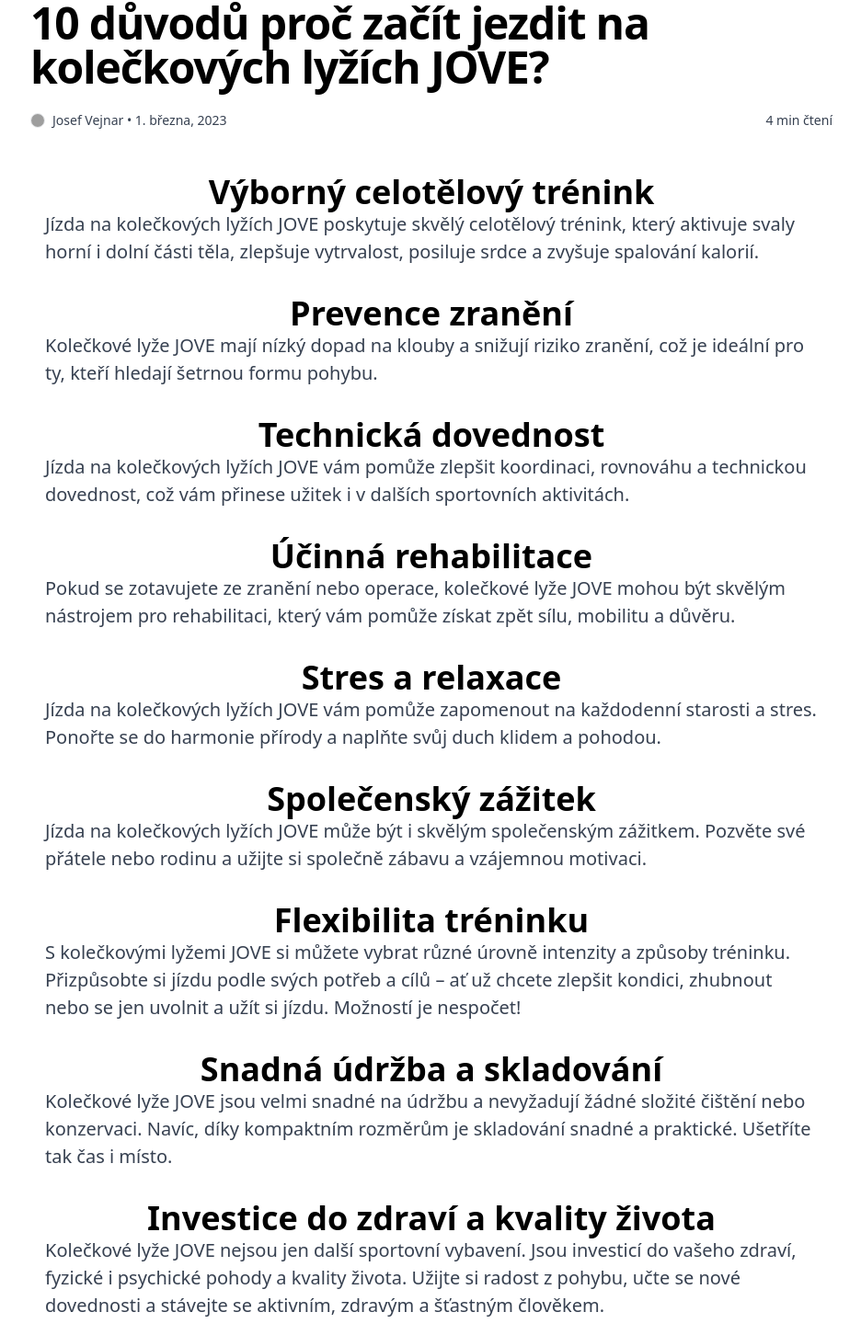
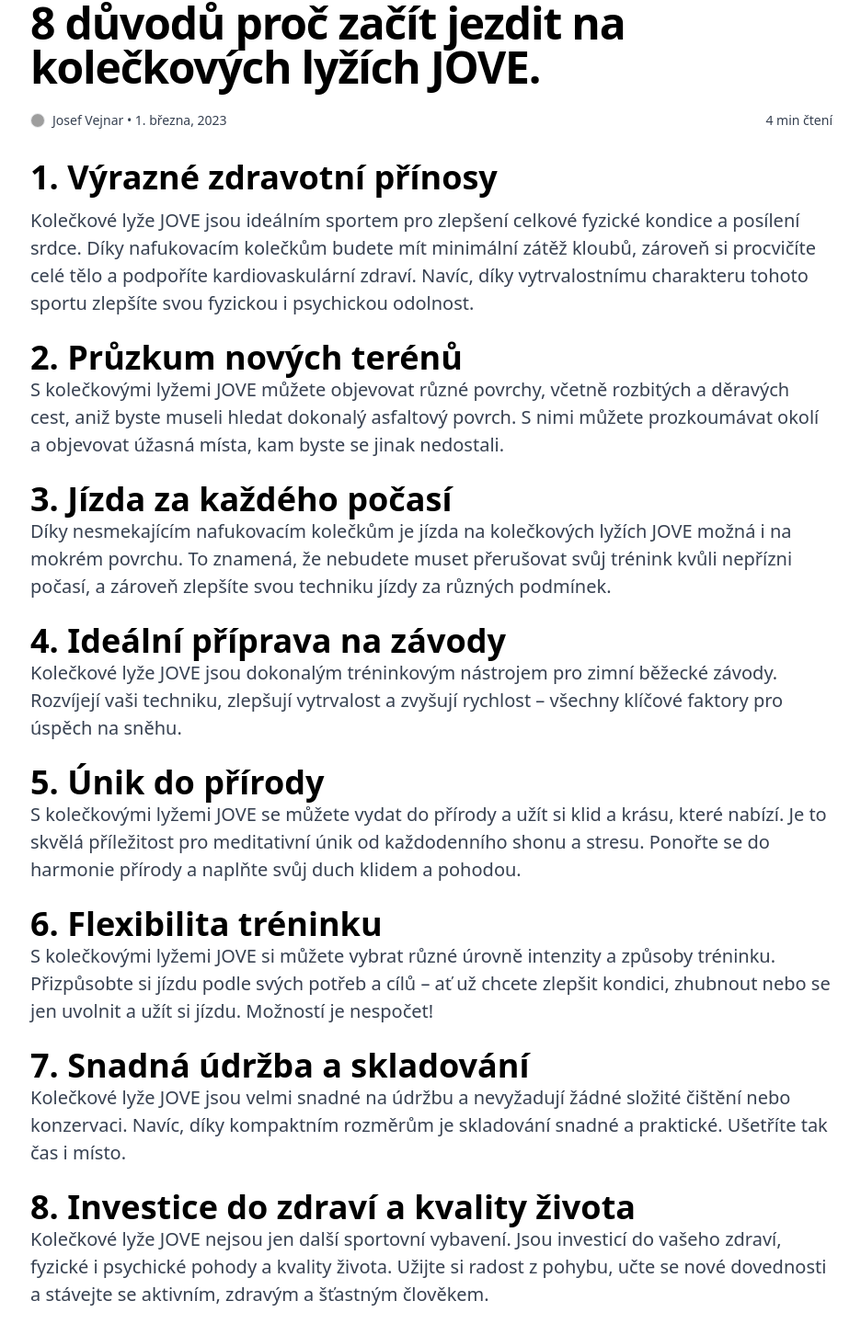
Before and after one commit to LukasMitlener/next-jove, a Next.js app: page /proc-zacit-jezdit-na-koleckovych-lyzich-jove in a window 1280 px wide. Shown: the part 503-1955 px from the top of the page at 92% size, without its empty margins (171-1107 px from the left). Built offline with nearby package versions, Linux system fonts and the light colour scheme; grey boxes are pictures that could not be loaded.

Commit message:
Add files via upload

```diff
--- a/pages/proc-zacit-jezdit-na-koleckovych-lyzich-jove.jsx
+++ b/pages/proc-zacit-jezdit-na-koleckovych-lyzich-jove.jsx
@@ -19,7 +19,7 @@
         <article className="space-y-8">
           <div className="space-y-6">
             <Image className="object-cover object-center w-full h-96 rounded-lg lg:h-500" src={bp2} alt="lyzari u jezera" />
-            <h1 className="text-4xl font-bold md:tracking-tight md:text-5xl">10 důvodů proč začít jezdit na kolečkových lyžích JOVE?</h1>
+            <h1 className="text-4xl font-bold md:tracking-tight md:text-5xl">8 důvodů proč začít jezdit na kolečkových lyžích JOVE.</h1>
             <div className="flex flex-col items-start justify-between w-full md:flex-row md:items-center dark:text-gray-400">
               <div className="flex items-center md:space-x-2">
                 <img src="https://source.unsplash.com/75x75/?portrait" alt="" className="w-4 h-4 border rounded-full dark:bg-gray-500 dark:border-gray-700" />
@@ -28,46 +28,34 @@
               <p className="flex-shrink-0 mt-3 text-sm md:mt-0">4 min čtení</p>
             </div>
           </div>
-          <div className="dark:text-gray-100">
-            <ol>
-              <li>
-                  <h2>Výborný celotělový trénink</h2>
-                  <p>Jízda na kolečkových lyžích JOVE poskytuje skvělý celotělový trénink, který aktivuje svaly horní i dolní části těla, zlepšuje vytrvalost, posiluje srdce a zvyšuje spalování kalorií.</p>
-              </li>
-              <li>
-                  <h2>Prevence zranění</h2>
-                  <p>Kolečkové lyže JOVE mají nízký dopad na klouby a snižují riziko zranění, což je ideální pro ty, kteří hledají šetrnou formu pohybu.</p>
-              </li>
-              <li>
-                  <h2>Technická dovednost</h2>
-                  <p>Jízda na kolečkových lyžích JOVE vám pomůže zlepšit koordinaci, rovnováhu a technickou dovednost, což vám přinese užitek i v dalších sportovních aktivitách.</p>
-              </li>
-              <li>
-                  <h2>Účinná rehabilitace</h2>
-                  <p>Pokud se zotavujete ze zranění nebo operace, kolečkové lyže JOVE mohou být skvělým nástrojem pro rehabilitaci, který vám pomůže získat zpět sílu, mobilitu a důvěru.</p>
-              </li>
-              <li>
-                  <h2>Stres a relaxace</h2>
-                  <p>Jízda na kolečkových lyžích JOVE vám pomůže zapomenout na každodenní starosti a stres. Ponořte se do harmonie přírody a naplňte svůj duch klidem a pohodou.</p>
-              </li>
-              <li>
-                  <h2>Společenský zážitek</h2>
-                  <p>Jízda na kolečkových lyžích JOVE může být i skvělým společenským zážitkem. Pozvěte své přátele nebo rodinu a užijte si společně zábavu a vzájemnou motivaci.</p>
-              </li>
-              <li>
-                  <h2>Flexibilita tréninku</h2>
-                  <p>S kolečkovými lyžemi JOVE si můžete vybrat různé úrovně intenzity a způsoby tréninku. Přizpůsobte si jízdu podle svých potřeb a cílů – ať už chcete zlepšit kondici, zhubnout nebo se jen uvolnit a užít si jízdu. Možností je nespočet!</p>
-              </li>
-              <li>
-                  <h2>Snadná údržba a skladování</h2>
-                  <p>Kolečkové lyže JOVE jsou velmi snadné na údržbu a nevyžadují žádné složité čištění nebo konzervaci. Navíc, díky kompaktním rozměrům je skladování snadné a praktické. Ušetříte tak čas i místo.</p>
-              </li>
-              <li>
-                  <h2>Investice do zdraví a kvality života</h2>
-                  <p>Kolečkové lyže JOVE nejsou jen další sportovní vybavení. Jsou investicí do vašeho zdraví, fyzické i psychické pohody a kvality života. Užijte si radost z pohybu, učte se nové dovednosti a stávejte se aktivním, zdravým a šťastným člověkem.</p>
-              </li>
-            </ol>
-            <p>Začněte jezdit na kolečkových lyžích JOVE ještě dnes a objevte všechny výhody, které vám tento jedinečný sport nabízí! Staňte se součástí rostoucí komunity nadšenců a získejte nejen zdravější tělo, ale i obohacenou mysl.</p>
+          <div className="dark:text-gray-100 text-start">
+
+
+            <h2 className='text-start pb-3'>1. Výrazné zdravotní přínosy</h2>
+            <p>Kolečkové lyže JOVE jsou ideálním sportem pro zlepšení celkové fyzické kondice a posílení srdce. Díky nafukovacím kolečkům budete mít minimální zátěž kloubů, zároveň si procvičíte celé tělo a podpoříte kardiovaskulární zdraví. Navíc, díky vytrvalostnímu charakteru tohoto sportu zlepšíte svou fyzickou i psychickou odolnost.</p>
+            <br></br>
+            <h2 className='text-start'>2. Průzkum nových terénů</h2>
+            <p>S kolečkovými lyžemi JOVE můžete objevovat různé povrchy, včetně rozbitých a děravých cest, aniž byste museli hledat dokonalý asfaltový povrch. S nimi můžete prozkoumávat okolí a objevovat úžasná místa, kam byste se jinak nedostali.</p>
+            <br></br>
+            <h2 className='text-start'>3. Jízda za každého počasí</h2>
+            <p>Díky nesmekajícím nafukovacím kolečkům je jízda na kolečkových lyžích JOVE možná i na mokrém povrchu. To znamená, že nebudete muset přerušovat svůj trénink kvůli nepřízni počasí, a zároveň zlepšíte svou techniku jízdy za různých podmínek.</p>
+            <br></br>
+            <h2 className='text-start'>4. Ideální příprava na závody</h2>
+            <p>Kolečkové lyže JOVE jsou dokonalým tréninkovým nástrojem pro zimní běžecké závody. Rozvíjejí vaši techniku, zlepšují vytrvalost a zvyšují rychlost – všechny klíčové faktory pro úspěch na sněhu.</p>
+            <br></br>
+            <h2 className='text-start'>5. Únik do přírody</h2>
+            <p>S kolečkovými lyžemi JOVE se můžete vydat do přírody a užít si klid a krásu, které nabízí. Je to skvělá příležitost pro meditativní únik od každodenního shonu a stresu. Ponořte se do harmonie přírody a naplňte svůj duch klidem a pohodou.</p>
+            <br></br>
+            <h2 className='text-start'>6. Flexibilita tréninku</h2>
+            <p>S kolečkovými lyžemi JOVE si můžete vybrat různé úrovně intenzity a způsoby tréninku. Přizpůsobte si jízdu podle svých potřeb a cílů – ať už chcete zlepšit kondici, zhubnout nebo se jen uvolnit a užít si jízdu. Možností je nespočet!</p>
+            <br></br>
+            <h2 className='text-start'>7. Snadná údržba a skladování</h2>
+            <p>Kolečkové lyže JOVE jsou velmi snadné na údržbu a nevyžadují žádné složité čištění nebo konzervaci. Navíc, díky kompaktním rozměrům je skladování snadné a praktické. Ušetříte tak čas i místo.</p>
+            <br></br>
+            <h2 className='text-start'>8. Investice do zdraví a kvality života</h2>
+            <p>Kolečkové lyže JOVE nejsou jen další sportovní vybavení. Jsou investicí do vašeho zdraví, fyzické i psychické pohody a kvality života. Užijte si radost z pohybu, učte se nové dovednosti a stávejte se aktivním, zdravým a šťastným člověkem.</p>
+            <br></br>
+            <p className='pb-6'>Začněte jezdit na kolečkových lyžích JOVE ještě dnes a objevte všechny výhody, které vám tento jedinečný sport nabízí! Staňte se součástí rostoucí komunity nadšenců a získejte nejen zdravější tělo, ale i obohacenou mysl.</p>
           </div>
         </article>
 
```
